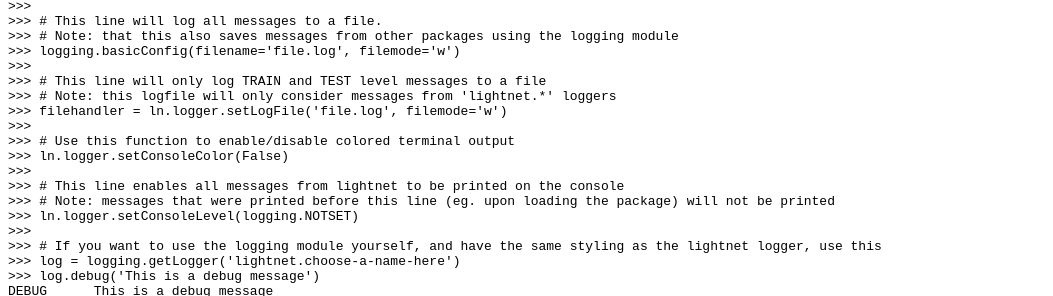
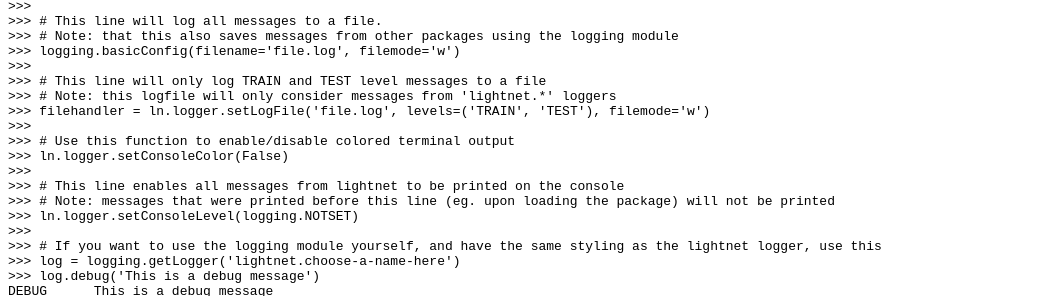
Before and after one commit to eavise-kul/lightnet, a Sphinx documentation site: the page built from docs/api/log.rst, in a window 1280 px wide and 900 px high, scrolled down 1386 px, cut to the strip 0-712 px from the top of the window. Shown: the part 156-452 px from the top of the strip, without its empty margins (0-1053 px from the left). Built offline with Sphinx 7.4.7 and the Read the Docs theme 2.0.0, drawn with Linux system fonts in a browser that asks for light colours; the version number could not be read and is left out.

```diff
--- a/docs/api/log.rst
+++ b/docs/api/log.rst
@@ -34,7 +34,7 @@
 >>>
 >>> # This line will only log TRAIN and TEST level messages to a file
 >>> # Note: this logfile will only consider messages from 'lightnet.*' loggers
->>> filehandler = ln.logger.setLogFile('file.log', filemode='w')  # doctest: +SKIP
+>>> filehandler = ln.logger.setLogFile('file.log', levels=('TRAIN', 'TEST'), filemode='w')  # doctest: +SKIP
 >>>
 >>> # Use this function to enable/disable colored terminal output
 >>> ln.logger.setConsoleColor(False)
```
